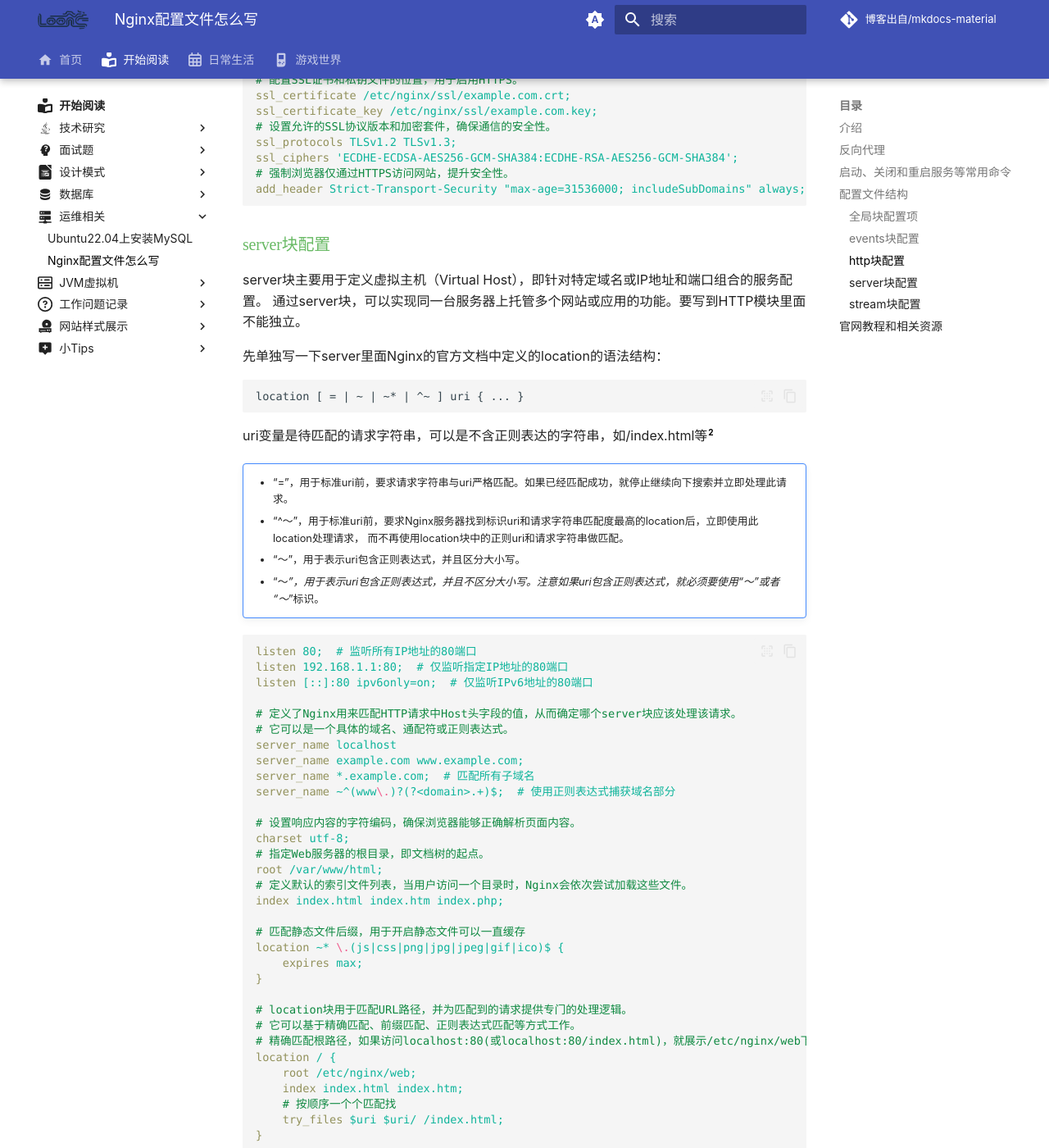
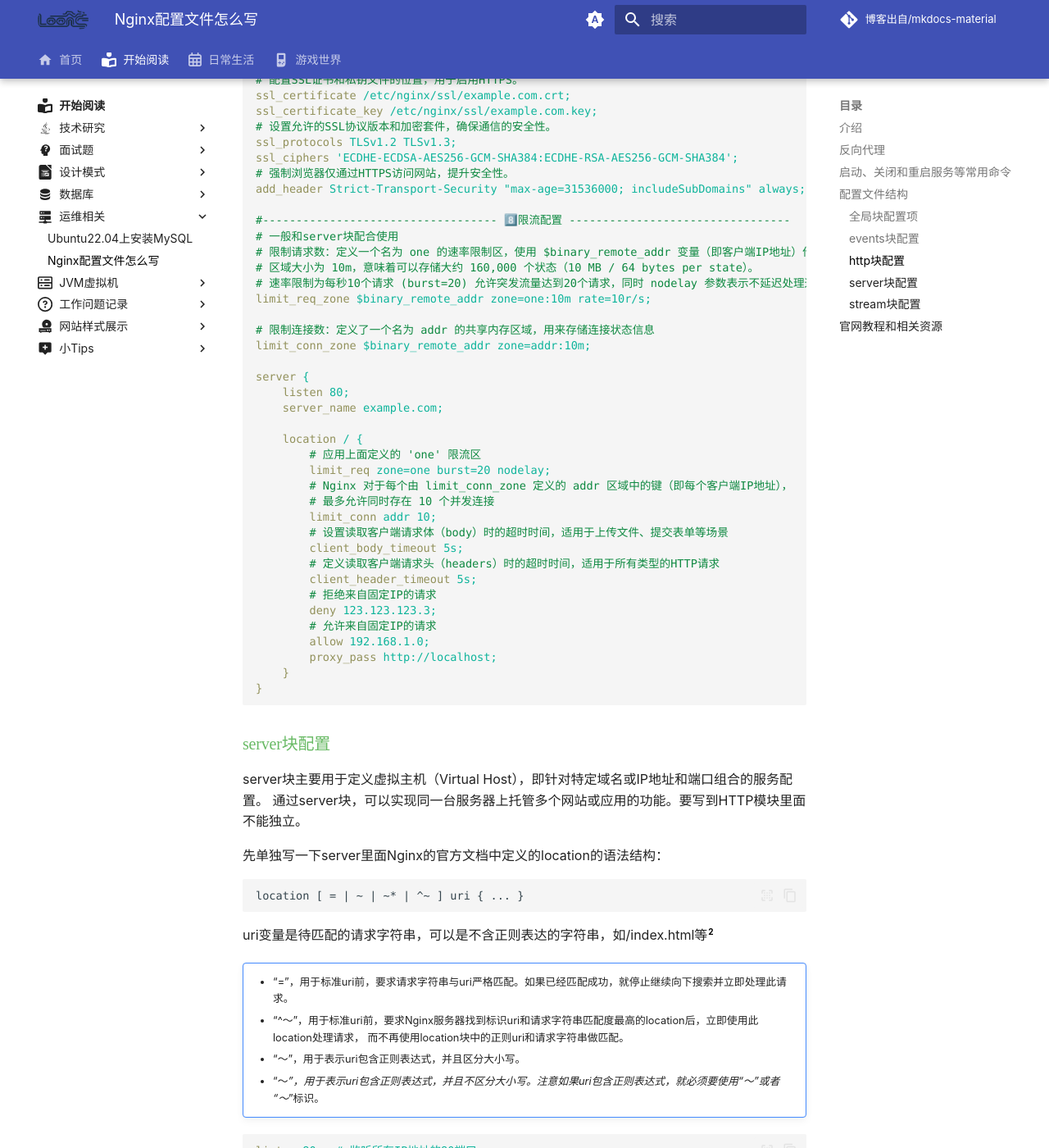
Before and after one commit to 971230/971230.github.io, an MkDocs documentation site: the page built from docs/开始阅读/运维相关/Nginx配置文件怎么写.md, in a window 1280 px wide and 1400 px high, scrolled down 5874 px. Shown: the whole window at 82% size. Built offline with MkDocs 1.6.1 and Material for MkDocs 9.7.7, drawn with Linux system fonts in a browser that asks for light colours; some web fonts are replaced; comment, search, counter and statistics services are not loaded.

Commit message:
补充《Nginx配置文件怎么写》

````diff
--- a/docs/开始阅读/运维相关/Nginx配置文件怎么写.md
+++ b/docs/开始阅读/运维相关/Nginx配置文件怎么写.md
@@ -315,6 +315,38 @@
 ssl_ciphers 'ECDHE-ECDSA-AES256-GCM-SHA384:ECDHE-RSA-AES256-GCM-SHA384';
 # 强制浏览器仅通过HTTPS访问网站，提升安全性。
 add_header Strict-Transport-Security "max-age=31536000; includeSubDomains" always;
+
+#----------------------------------- 8️⃣限流配置 ---------------------------------
+# 一般和server块配合使用
+# 限制请求数：定义一个名为 one 的速率限制区，使用 $binary_remote_addr 变量（即客户端IP地址）作为键。
+# 区域大小为 10m，意味着可以存储大约 160,000 个状态（10 MB / 64 bytes per state）。
+# 速率限制为每秒10个请求 (burst=20) 允许突发流量达到20个请求，同时 nodelay 参数表示不延迟处理这些额外的请求。
+limit_req_zone $binary_remote_addr zone=one:10m rate=10r/s;
+
+# 限制连接数：定义了一个名为 addr 的共享内存区域，用来存储连接状态信息
+limit_conn_zone $binary_remote_addr zone=addr:10m;
+
+server {
+    listen 80;
+    server_name example.com;
+
+    location / {
+        # 应用上面定义的 'one' 限流区
+        limit_req zone=one burst=20 nodelay;
+        # Nginx 对于每个由 limit_conn_zone 定义的 addr 区域中的键（即每个客户端IP地址），
+        # 最多允许同时存在 10 个并发连接
+        limit_conn addr 10;
+        # 设置读取客户端请求体（body）时的超时时间，适用于上传文件、提交表单等场景
+        client_body_timeout 5s;
+        # 定义读取客户端请求头（headers）时的超时时间，适用于所有类型的HTTP请求
+        client_header_timeout 5s;
+        # 拒绝来自固定IP的请求
+        deny 123.123.123.3;
+        # 允许来自固定IP的请求
+        allow 192.168.1.0;
+        proxy_pass http://localhost;
+    }
+}
 ```
 
 ### server块配置
@@ -523,3 +555,7 @@
 [Nginx基础配置-官网](https://nginx.org/en/docs/beginners_guide.html){ .md-button .md-button--primary }
 [Nginx http块配置-官网](https://nginx.org/en/docs/http/ngx_http_core_module.html){ .md-button .md-button--primary }
 [Nginx中文文档](https://github.com/DocsHome/nginx-docs){ .md-button .md-button--primary }
+
+
+[Nginx预防DDoS](https://blog.nginx.org/blog/mitigating-ddos-attacks-with-nginx-and-nginx-plus){ .md-button .md-button--primary }
+[Nginx限流](https://blog.nginx.org/blog/rate-limiting-nginx){ .md-button .md-button--primary }
````
